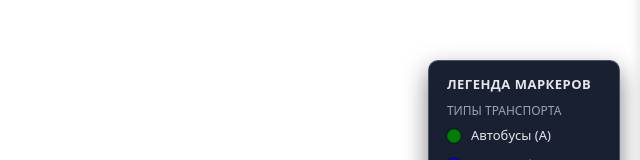
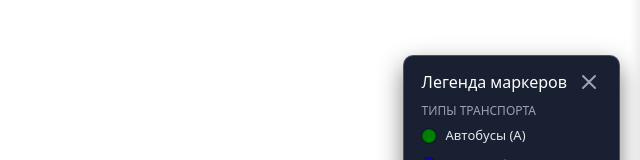
Before and after one commit to VadimBoganov/transport_online, a React (Vite) app: page / in a window 1280 px wide. Shown: the part 484-644 px from the top of the page, without its empty margins (640-1280 px from the left). Built offline with nearby package versions, Linux system fonts and the light colour scheme.

Commit message:
make legend collapse

```diff
--- a/src/components/MapContainer/VehicleMarkersLegend.css
+++ b/src/components/MapContainer/VehicleMarkersLegend.css
@@ -17,14 +17,52 @@
     right: calc(30% + 20px); /* ширина сайдбара (30%) + отступ */
 }
 
+.vehicle-markers-legend--collapsed {
+    padding: 8px;
+    min-width: auto;
+}
+
+.legend-header {
+    display: flex;
+    align-items: center;
+    justify-content: space-between;
+    gap: 10px;
+    margin-bottom: 8px;
+}
+
 .legend-title {
-    font-weight: 600;
-    margin-bottom: 8px;
+    flex: 1;
+    color: white;
+    font-size: medium;
+}
+
+.legend-toggle-button {
+    background: transparent;
+    border: none;
+    color: #9ca3af;
+    cursor: pointer;
+    padding: 4px;
+    display: flex;
+    align-items: center;
+    justify-content: center;
+    border-radius: 4px;
+    transition: all 0.2s ease;
+    flex-shrink: 0;
+}
+
+.legend-toggle-button:hover {
+    background: rgba(148, 163, 184, 0.1);
     color: #e5e7eb;
-    font-size: 13px;
-    text-transform: uppercase;
-    letter-spacing: 0.5px;
 }
+
+.legend-toggle-button:active {
+    transform: scale(0.95);
+}
+
+.legend-toggle-button svg {
+    display: block;
+}
+
 
 .legend-section {
     margin-top: 8px;
--- a/src/components/MapContainer/VehicleMarkersLegend.tsx
+++ b/src/components/MapContainer/VehicleMarkersLegend.tsx
@@ -1,4 +1,4 @@
-import React from "react";
+import { useState } from "react";
 import config from "@config";
 import "./VehicleMarkersLegend.css";
 
@@ -7,12 +7,40 @@ export interface VehicleMarkersLegendProps {
 }
 
 export const VehicleMarkersLegend = ({ isSidebarOpen }: VehicleMarkersLegendProps) => {
-    // Используем первый цвет маршрута из конфига для примера маркера
-    const exampleRouteColor = config.routes.length > 0 ? config.routes[0].color : "#4a90e2";
+    const [isVisible, setIsVisible] = useState(true);
+
+    if (!isVisible) {
+        return (
+            <div className={`vehicle-markers-legend vehicle-markers-legend--collapsed ${isSidebarOpen ? "vehicle-markers-legend--sidebar-open" : ""}`}>
+                <button
+                    className="legend-toggle-button"
+                    onClick={() => setIsVisible(true)}
+                    title="Показать легенду"
+                    aria-label="Показать легенду"
+                >
+                    <svg width="16" height="16" viewBox="0 0 16 16" fill="none" xmlns="http://www.w3.org/2000/svg">
+                        <path d="M8 2L2 8L8 14M14 2L8 8L14 14" stroke="currentColor" strokeWidth="2" strokeLinecap="round" strokeLinejoin="round"/>
+                    </svg>
+                </button>
+            </div>
+        );
+    }
 
     return (
         <div className={`vehicle-markers-legend ${isSidebarOpen ? "vehicle-markers-legend--sidebar-open" : ""}`}>
-            <div className="legend-title">Легенда маркеров</div>
+            <div className="legend-header">
+                <div className="legend-title">Легенда маркеров</div>
+                <button
+                    className="legend-toggle-button"
+                    onClick={() => setIsVisible(false)}
+                    title="Скрыть легенду"
+                    aria-label="Скрыть легенду"
+                >
+                    <svg width="16" height="16" viewBox="0 0 16 16" fill="none" xmlns="http://www.w3.org/2000/svg">
+                        <path d="M2 2L8 8L2 14M14 2L8 8L14 14" stroke="currentColor" strokeWidth="2" strokeLinecap="round" strokeLinejoin="round"/>
+                    </svg>
+                </button>
+            </div>
 
             <div className="legend-section">
                 <div className="legend-section-title">Типы Транспорта</div>
--- a/src/components/Sidebar/Sidebar.tsx
+++ b/src/components/Sidebar/Sidebar.tsx
@@ -45,7 +45,6 @@ function Sidebar({ routes, stations, loading, error, selectedRoutes, onRoutesCha
     const handleToggleSidebar = () => {
         const next = !isOpen;
         setIsOpen(next);
-        // Call onToggle after state update to avoid render-time state updates
         onToggle?.(next);
     };
 
```
